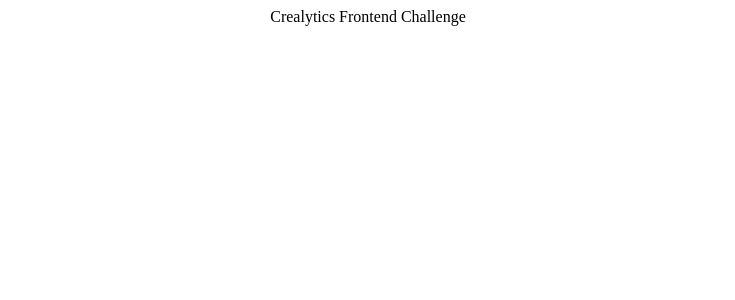
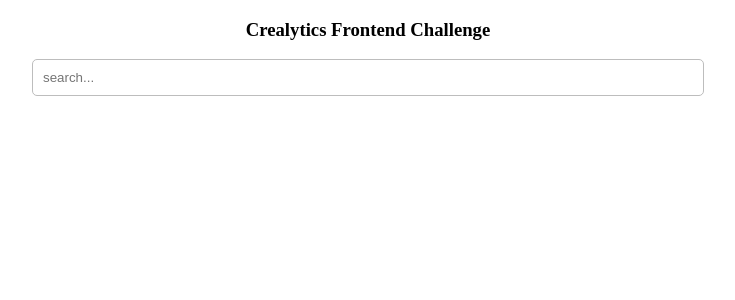
Before and after one commit to simongomes/crealytics-frontend-app, a React (Create React App) app: page / in a window 1280 px wide. Shown: the top 300 px of the page, without its empty margins (272-1007 px from the left). Built offline with nearby package versions, Linux system fonts and the light colour scheme.

Commit message:
search bar component added

```diff
--- a/src/App.css
+++ b/src/App.css
@@ -1,38 +1,16 @@
-.App {
+.text-center {
   text-align: center;
 }
-
-.App-logo {
-  height: 40vmin;
-  pointer-events: none;
+.app-wrapper {
+  max-width: 850px;
+  margin: 0 auto;
 }
-
-@media (prefers-reduced-motion: no-preference) {
-  .App-logo {
-    animation: App-logo-spin infinite 20s linear;
-  }
+.search-bar-wrapper {
+  text-align: center;
 }
-
-.App-header {
-  background-color: #282c34;
-  min-height: 100vh;
-  display: flex;
-  flex-direction: column;
-  align-items: center;
-  justify-content: center;
-  font-size: calc(10px + 2vmin);
-  color: white;
+.search-bar-wrapper input {
+  min-width: 650px;
+  padding: 10px;
+  border-radius: 5px;
+  border: 1px solid #bdbdbd;
 }
-
-.App-link {
-  color: #61dafb;
-}
-
-@keyframes App-logo-spin {
-  from {
-    transform: rotate(0deg);
-  }
-  to {
-    transform: rotate(360deg);
-  }
-}
--- a/src/App.js
+++ b/src/App.js
@@ -1,8 +1,14 @@
-import logo from "./logo.svg";
 import "./App.css";
 
 function App() {
-  return <div className="App">Crealytics Frontend Challenge</div>;
+  return (
+    <div className="App app-wrapper">
+      <h3 className="text-center">Crealytics Frontend Challenge</h3>
+      <div className="search-bar-wrapper">
+        <input type="text" name="search" placeholder="search..." />
+      </div>
+    </div>
+  );
 }
 
 export default App;
```
